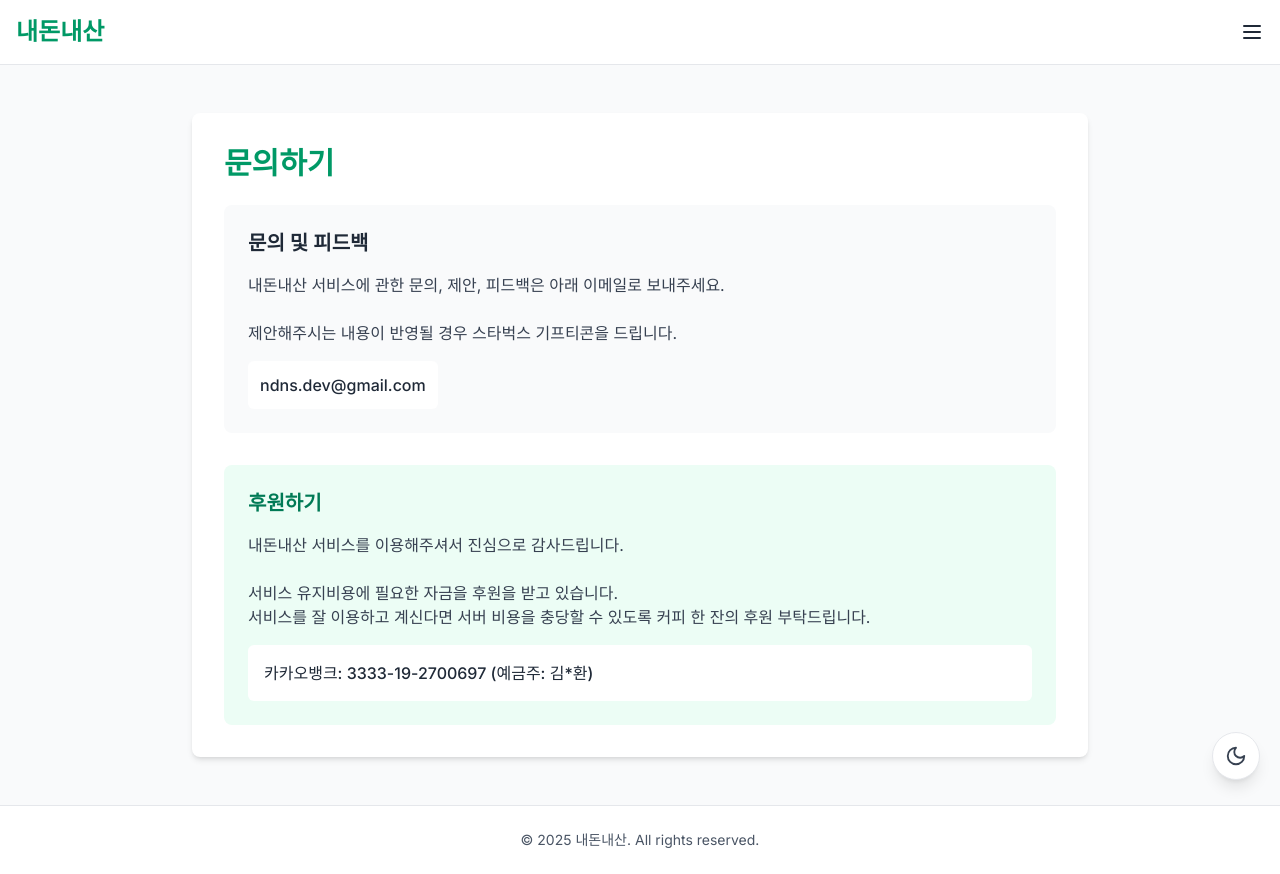
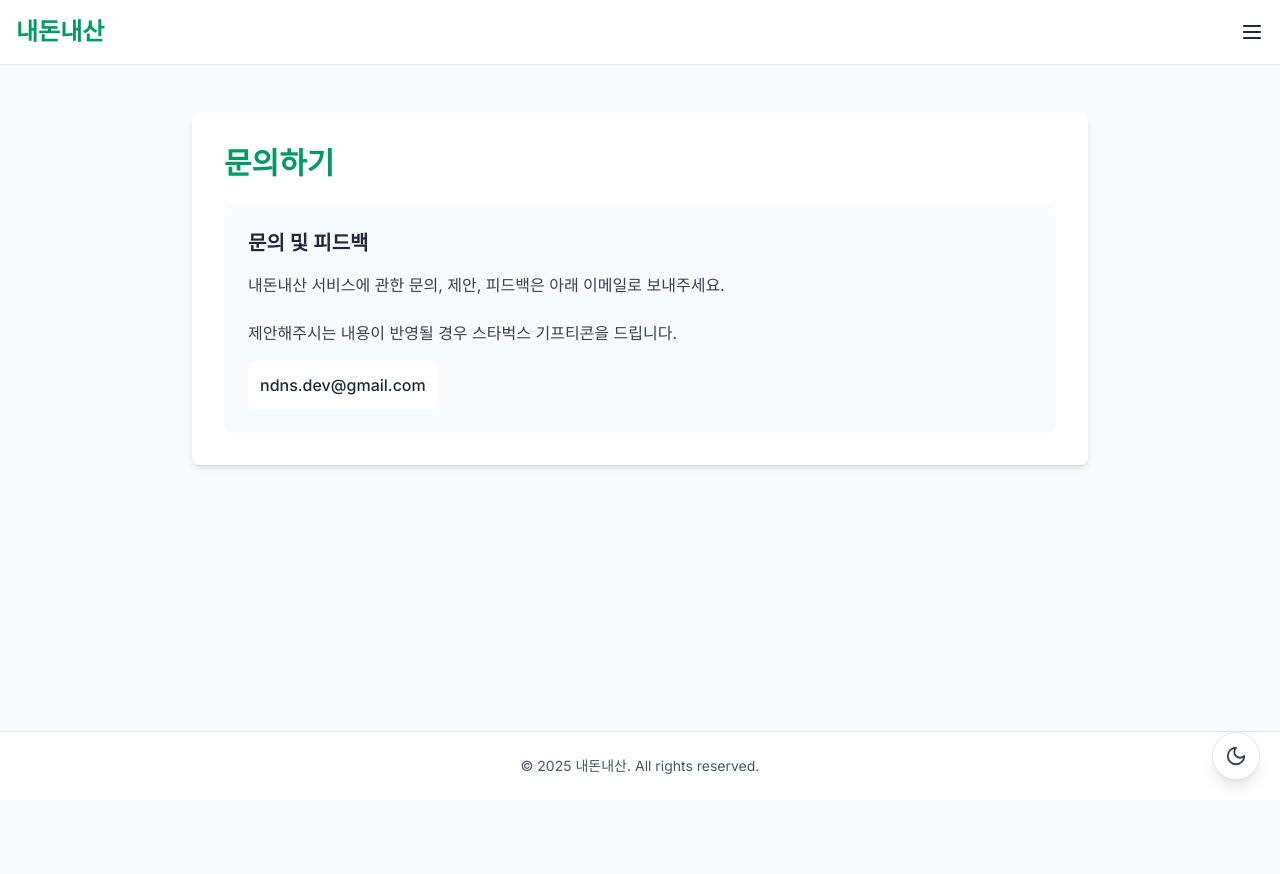
Before and after one commit to ndns-dev/ndns-front, a Next.js app: page /contact in a window 1280 px wide. After the commit the page ends 800 px from the top, so only its background shows below. Built offline with nearby package versions, Linux system fonts and the light colour scheme.

Commit message:
fix: del donation, add footer container

```diff
--- a/src/app/contact/page.tsx
+++ b/src/app/contact/page.tsx
@@ -1,6 +1,6 @@
-"use client";
+'use client';
 
-import { Header } from "@/components/common/navigation";
+import { Header, Footer } from '@/components/common/navigation';
 
 export default function ContactPage() {
   return (
@@ -20,8 +20,7 @@ export default function ContactPage() {
                   문의 및 피드백
                 </h2>
                 <p className="text-gray-700 dark:text-gray-300 mb-4">
-                  내돈내산 서비스에 관한 문의, 제안, 피드백은 아래 이메일로
-                  보내주세요.
+                  내돈내산 서비스에 관한 문의, 제안, 피드백은 아래 이메일로 보내주세요.
                   <br />
                   <br />
                   제안해주시는 내용이 반영될 경우 스타벅스 기프티콘을 드립니다.
@@ -30,43 +29,17 @@ export default function ContactPage() {
                   className="bg-white dark:bg-gray-700 p-3 rounded-md inline-block
                     hover:bg-gray-100 dark:hover:bg-gray-600
                     transition-colors duration-200 cursor-pointer"
-                  onClick={() => window.open("mailto:ndns.dev@gmail.com")}
+                  onClick={() => window.open('mailto:ndns.dev@gmail.com')}
                 >
-                  <p className="font-medium text-gray-800 dark:text-gray-200">
-                    ndns.dev@gmail.com
-                  </p>
+                  <p className="font-medium text-gray-800 dark:text-gray-200">ndns.dev@gmail.com</p>
                 </button>
-              </div>
-
-              <div className="bg-emerald-50 dark:bg-emerald-900/30 p-6 rounded-lg">
-                <h2 className="text-xl font-semibold text-emerald-700 dark:text-emerald-400 mb-4">
-                  후원하기
-                </h2>
-                <p className="text-gray-700 dark:text-gray-300 mb-4">
-                  내돈내산 서비스를 이용해주셔서 진심으로 감사드립니다.
-                  <br />
-                  <br />
-                  서비스 유지비용에 필요한 자금을 후원을 받고 있습니다.
-                  <br />
-                  서비스를 잘 이용하고 계신다면 서버 비용을 충당할 수 있도록
-                  커피 한 잔의 후원 부탁드립니다.
-                </p>
-                <div className="bg-white dark:bg-gray-700 p-4 rounded-md">
-                  <p className="text-gray-800 dark:text-gray-200 font-medium">
-                    카카오뱅크: 3333-19-2700697 (예금주: 김*환)
-                  </p>
-                </div>
               </div>
             </div>
           </div>
         </div>
       </main>
 
-      <footer className="py-6 bg-white dark:bg-gray-800 border-t border-gray-200 dark:border-gray-700">
-        <div className="container mx-auto px-4 text-center text-sm text-gray-600 dark:text-gray-400">
-          © 2025 내돈내산. All rights reserved.
-        </div>
-      </footer>
+      <Footer />
     </div>
   );
 }
```
